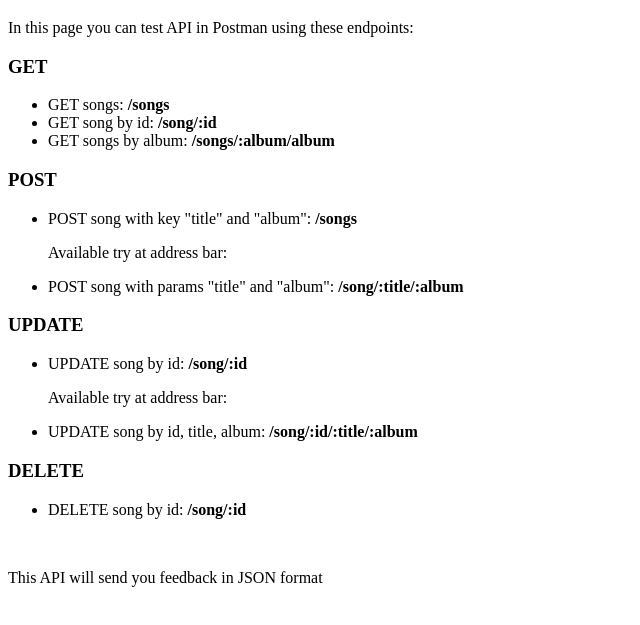
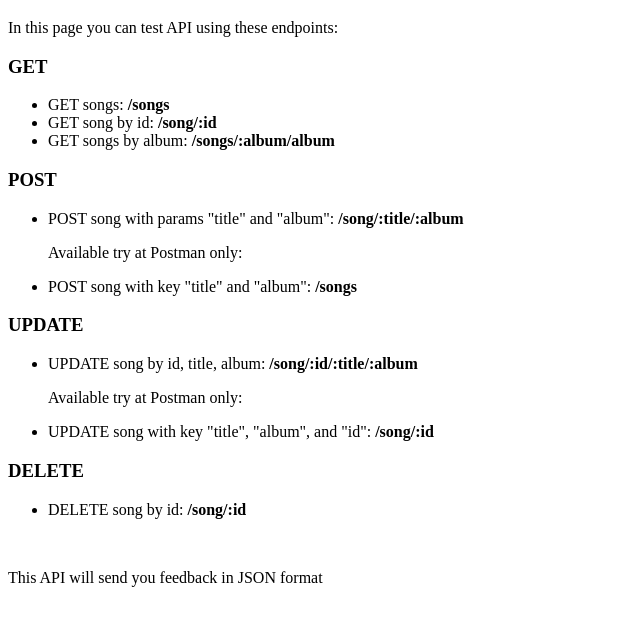
Before and after one commit to renvelvet/songs-restapi, a website: page views/index.html in a window 1280 px wide. Shown: the part 61-686 px from the top of the page, without its empty margins (0-640 px from the left). Drawn offline with Linux system fonts and the light colour scheme.

Commit message:
edit description

```diff
--- a/views/index.html
+++ b/views/index.html
@@ -7,7 +7,7 @@
   </head>
   <body>
     <h1>Welcome to Songs API Preview!</h1>
-    <p>In this page you can test API in Postman using these endpoints:</p>
+    <p>In this page you can test API using these endpoints:</p>
     <h3>GET</h3>
     <ul>
       <li>GET songs: <strong>/songs</strong></li>
@@ -16,20 +16,23 @@
     </ul>
     <h3>POST</h3>
     <ul>
-      <li>POST song with key "title" and "album": <strong>/songs</strong></li>
-      <p>Available try at address bar:</p>
       <li>
         POST song with params "title" and "album":
         <strong>/song/:title/:album</strong>
       </li>
+      <p>Available try at Postman only:</p>
+      <li>POST song with key "title" and "album": <strong>/songs</strong></li>
     </ul>
     <h3>UPDATE</h3>
     <ul>
-      <li>UPDATE song by id: <strong>/song/:id</strong></li>
-      <p>Available try at address bar:</p>
       <li>
         UPDATE song by id, title, album:
         <strong>/song/:id/:title/:album</strong>
+      </li>
+      <p>Available try at Postman only:</p>
+      <li>
+        UPDATE song with key "title", "album", and "id":
+        <strong>/song/:id</strong>
       </li>
     </ul>
     <h3>DELETE</h3>
```
